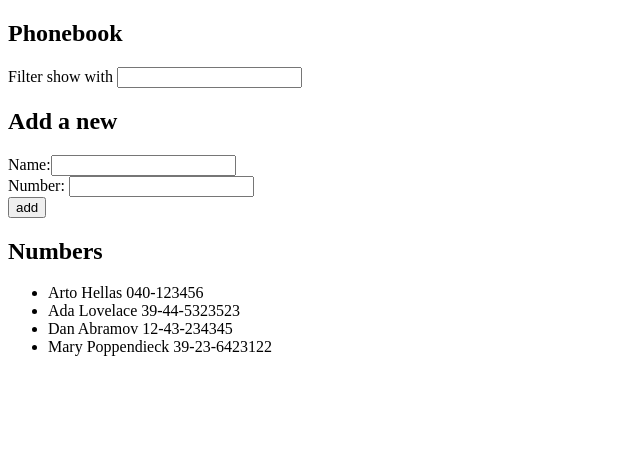
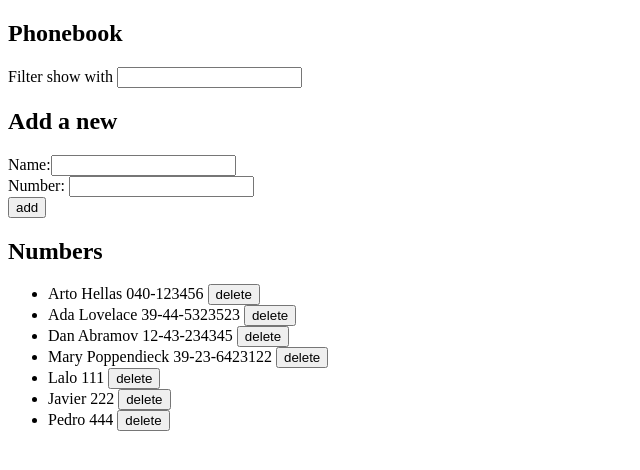
Before and after one commit to Lalodev/fullstackopen-part-02, a React (Vite) app: page / in a window 1280 px wide. Shown: the top 470 px of the page, without its empty margins (0-640 px from the left). Built offline with nearby package versions, Linux system fonts and the light colour scheme; data requests are answered from the project's data file.

Commit message:
Exercises 2.12 - 2.15

```diff
--- a/src/components/Agenda.jsx
+++ b/src/components/Agenda.jsx
@@ -2,7 +2,7 @@ import { useEffect, useRef, useState } from "react";
 import { Filter } from "./Filter";
 import { PersonForm } from "./PersonForm";
 import { Persons } from "./Persons";
-import axios from "axios";
+import agendaService from "../services/agenda";
 
 // const dataTest = [
 //   { name: "Arto Hellas", number: "040-123456", id: 1 },
@@ -18,9 +18,8 @@ export const Agenda = () => {
   const [search, setSearch] = useState("");
 
   useEffect(() => {
-    axios.get("http://localhost:3001/persons").then((res) => {
-      // console.log(res.data);
-      setPersons(res.data);
+    agendaService.getAll().then((initialPersons) => {
+      setPersons(initialPersons);
     });
   }, []);
 
@@ -38,7 +37,7 @@ export const Agenda = () => {
         setNewNumber={setNewNumber}
       />
       <h2>Numbers</h2>
-      <Persons persons={persons} search={search} />
+      <Persons persons={persons} setPersons={setPersons} search={search} />
     </div>
   );
 };
--- a/src/components/Note.jsx
+++ b/src/components/Note.jsx
@@ -1,3 +1,9 @@
-export const Note = ({ note }) => {
-  return <li>{note.content}</li>;
+export const Note = ({ note, toggleImportance }) => {
+  const label = note.important ? "make not important" : "make important";
+
+  return (
+    <li>
+      {note.content} <button onClick={toggleImportance}>{label}</button>
+    </li>
+  );
 };
--- a/src/components/Notes.jsx
+++ b/src/components/Notes.jsx
@@ -1,55 +1,52 @@
 import { useState, useEffect } from "react";
 import { Note } from "./Note";
 import axios from "axios";
+import noteService from "../services/notes";
 
 export const Notes = (/*{ notesdb }*/) => {
   const [notes, setNotes] = useState([]);
   const [newNote, setNewNote] = useState("a new note...");
   const [showAll, setShowAll] = useState(true);
 
-  // useEffect(() => {
-  //   console.log("effect");
-  //   axios.get("http://localhost:3001/notes").then((response) => {
-  //     console.log("promise fulfilled");
-  //     setNotes(response.data);
-  //   });
-  // }, []);
-  //console.log("render", notes.length, "notes");
+  useEffect(() => {
+    //console.log("effect");
+    // axios.get("http://localhost:3001/notes").then((response) => {
+    //   console.log("promise fulfilled");
+    //   setNotes(response.data);
+    // });
 
-  // const hook = () => {
-  //   console.log("effect");
-  //   axios.get("http://localhost:3001/notes").then((response) => {
-  //     console.log("promise fulfilled");
-  //     setNotes(response.data);
-  //   });
-  // };
-  // useEffect(hook, []);
+    // noteService.getAll().then((response) => {
+    //   setNotes(response.data);
+    // });
 
-  useEffect(() => {
-    console.log("effect");
-
-    const eventHandler = (response) => {
-      console.log("promise fulfilled");
-      setNotes(response.data);
-    };
-
-    const promise = axios.get("http://localhost:3001/notes");
-    promise.then(eventHandler);
+    noteService.getAll().then((initialNotes) => {
+      setNotes(initialNotes);
+    });
   }, []);
 
   const addNote = (event) => {
     event.preventDefault();
-    // console.log("button clicked", event.target);
+
     const noteObject = {
       content: newNote,
       important: Math.random() < 0.5,
-      id: notes.length + 1,
+      //id: notes.length + 1,
     };
 
-    setNotes(notes.concat(noteObject));
-    // setNotes([...notes, noteObject]);
+    // axios.post("http://localhost:3001/notes", noteObject).then((response) => {
+    //   //console.log(response);
+    //   setNotes(notes.concat(response.data));
+    //   setNewNote("");
+    // });
 
-    setNewNote("");
+    // noteService.create(noteObject).then((response) => {
+    //   setNotes(notes.concat(response.data));
+    //   setNewNote("");
+
+    noteService.create(noteObject).then((returnedNote) => {
+      setNotes(notes.concat(returnedNote));
+      setNewNote("");
+    });
   };
 
   const handleNoteChange = (event) => {
@@ -60,6 +57,32 @@ export const Notes = (/*{ notesdb }*/) => {
   const notesToShow = showAll
     ? notes
     : notes.filter((note) => note.important === true);
+
+  const toggleImportanceOf = (id) => {
+    //console.log(`importance of ${id} needs to be toggled`);
+    const url = `http://localhost:3001/notes/${id}`;
+    const note = notes.find((note) => note.id === id);
+    const changedNote = { ...note, important: !note.important };
+
+    // axios.put(url, changedNote).then((response) => {
+    //   setNotes(notes.map((note) => (note.id !== id ? note : response.data)));
+    // });
+
+    // noteService.update(id, changedNote).then((response) => {
+    //   setNotes(notes.map((note) => (note.id !== id ? note : response.data)));
+    // });
+
+    noteService
+      .update(id, changedNote)
+      .then((returnedNote) => {
+        setNotes(notes.map((note) => (note.id !== id ? note : returnedNote)));
+      })
+      .catch((error) => {
+        alert(`the note '${note.content}' was already deleted from server`);
+        setNotes(notes.filter((note) => note.id !== id));
+      });
+  };
+
   return (
     <div>
       <h1>Notes</h1>
@@ -73,7 +96,11 @@ export const Notes = (/*{ notesdb }*/) => {
           <Note key={note.id} note={note} />
         ))} */}
         {notesToShow.map((note) => (
-          <Note key={note.id} note={note} />
+          <Note
+            key={note.id}
+            note={note}
+            toggleImportance={() => toggleImportanceOf(note.id)}
+          />
         ))}
       </ul>
       <form onSubmit={addNote}>
@@ -83,3 +110,33 @@ export const Notes = (/*{ notesdb }*/) => {
     </div>
   );
 };
+
+// useEffect(() => {
+//   console.log("effect");
+//   axios.get("http://localhost:3001/notes").then((response) => {
+//     console.log("promise fulfilled");
+//     setNotes(response.data);
+//   });
+// }, []);
+//console.log("render", notes.length, "notes");
+
+// const hook = () => {
+//   console.log("effect");
+//   axios.get("http://localhost:3001/notes").then((response) => {
+//     console.log("promise fulfilled");
+//     setNotes(response.data);
+//   });
+// };
+// useEffect(hook, []);
+
+// useEffect(() => {
+//   console.log("effect");
+
+//   const eventHandler = (response) => {
+//     console.log("promise fulfilled");
+//     setNotes(response.data);
+//   };
+
+//   const promise = axios.get("http://localhost:3001/notes");
+//   promise.then(eventHandler);
+// }, []);
--- /dev/null
+++ b/src/components/Person.jsx
@@ -0,0 +1,21 @@
+import agendaService from "../services/agenda";
+
+export const Person = ({ id, name, number, persons, setPersons }) => {
+  const handlePersonDelete = (id) => {
+    // console.log(id);
+    const confirm = window.confirm(`Delete ${name}?`);
+
+    if (confirm) {
+      agendaService.erase(id).then((returnedPerson) => {
+        setPersons(persons.filter((person) => person.id !== id));
+      });
+    }
+  };
+
+  return (
+    <div>
+      {name} {number}{" "}
+      <button onClick={() => handlePersonDelete(id)}>delete</button>
+    </div>
+  );
+};
--- a/src/components/PersonForm.jsx
+++ b/src/components/PersonForm.jsx
@@ -1,4 +1,5 @@
 import { useRef } from "react";
+import agendaService from "../services/agenda";
 
 export const PersonForm = ({
   persons,
@@ -27,14 +28,39 @@ export const PersonForm = ({
 
     if (!findAPerson(newName)) {
       const newPerson = { name: newName, number: newNumber };
-      setPersons([...persons, newPerson]);
-      setNewName("");
-      setNewNumber("");
+
+      agendaService.create(newPerson).then((returnedPerson) => {
+        setPersons(persons.concat(returnedPerson));
+        setNewName("");
+        setNewNumber("");
+        contactRef.current.focus();
+      });
+    } else {
+      const confirm = window.confirm(
+        `${newName} is already added to phonebook, replace the old number with a new one?`
+      );
+
+      if (confirm) {
+        const person = findAPerson(newName);
+        const changedPerson = { ...person, number: newNumber };
+
+        const { id } = person;
+
+        agendaService.update(id, changedPerson).then((returnedPerson) => {
+          setPersons(
+            persons.map((person) =>
+              person.id !== id ? person : returnedPerson
+            )
+          );
+        });
+
+        setNewName("");
+        setNewNumber("");
+        contactRef.current.focus();
+      }
+
       contactRef.current.focus();
-    } else {
-      alert(`${newName} is already added to phonebook`);
-      contactRef.current.focus();
-    }
+    } //else
   };
 
   return (
--- a/src/components/Persons.jsx
+++ b/src/components/Persons.jsx
@@ -1,4 +1,6 @@
-export const Persons = ({ persons, search }) => {
+import { Person } from "./Person";
+
+export const Persons = ({ persons, setPersons, search }) => {
   const personsToShow = search
     ? persons.filter((person) =>
         person.name.toLowerCase().includes(search.toLowerCase())
@@ -7,8 +9,14 @@ export const Persons = ({ persons, search }) => {
   return (
     <ul>
       {personsToShow.map((person) => (
-        <li key={person.name}>
-          {person.name} {person.number}
+        <li key={person.id}>
+          <Person
+            id={person.id}
+            name={person.name}
+            number={person.number}
+            persons={persons}
+            setPersons={setPersons}
+          />
         </li>
       ))}
     </ul>
--- a/src/data/db.json
+++ b/src/data/db.json
@@ -3,22 +3,37 @@
     {
       "name": "Arto Hellas",
       "number": "040-123456",
-      "id": 1
+      "id": "1"
     },
     {
       "name": "Ada Lovelace",
       "number": "39-44-5323523",
-      "id": 2
+      "id": "2"
     },
     {
       "name": "Dan Abramov",
       "number": "12-43-234345",
-      "id": 3
+      "id": "3"
     },
     {
       "name": "Mary Poppendieck",
       "number": "39-23-6423122",
-      "id": 4
+      "id": "4"
+    },
+    {
+      "id": "6c79",
+      "name": "Lalo",
+      "number": "111"
+    },
+    {
+      "id": "6f01",
+      "name": "Javier",
+      "number": "222"
+    },
+    {
+      "id": "8e53",
+      "name": "Pedro",
+      "number": "444"
     }
   ]
 }
--- a/src/main.jsx
+++ b/src/main.jsx
@@ -5,26 +5,26 @@ import App from "./App.jsx";
 // const promise2 = axios.get("http://localhost:3001/foobar");
 // console.log(promise2);
 
-const notes = [
-  {
-    id: 1,
-    content: "HTML is easy",
-    important: true,
-  },
-  {
-    id: 2,
-    content: "Browser can execute only JavaScript",
-    important: false,
-  },
-  {
-    id: 3,
-    content: "GET and POST are the most important methods of HTTP protocol",
-    important: true,
-  },
-];
+// const notes = [
+//   {
+//     id: 1,
+//     content: "HTML is easy",
+//     important: true,
+//   },
+//   {
+//     id: 2,
+//     content: "Browser can execute only JavaScript",
+//     important: false,
+//   },
+//   {
+//     id: 3,
+//     content: "GET and POST are the most important methods of HTTP protocol",
+//     important: true,
+//   },
+// ];
 
 createRoot(document.getElementById("root")).render(
   <StrictMode>
-    <App notes={notes} />
+    <App /*notes={notes}*/ />
   </StrictMode>
 );
--- /dev/null
+++ b/src/services/agenda.js
@@ -0,0 +1,30 @@
+import axios from "axios";
+
+const baseUrl = "http://localhost:3001/persons";
+
+const getAll = () => {
+  const request = axios.get(baseUrl);
+  return request.then((response) => response.data);
+};
+
+const create = (newObject) => {
+  const request = axios.post(baseUrl, newObject);
+  return request.then((response) => response.data);
+};
+
+const update = (id, newObject) => {
+  const request = axios.put(`${baseUrl}/${id}`, newObject);
+  return request.then((response) => response.data);
+};
+
+const erase = (id) => {
+  const request = axios.delete(`${baseUrl}/${id}`);
+  return request.then((response) => response.data);
+};
+
+export default {
+  getAll,
+  create,
+  update,
+  erase,
+};
--- /dev/null
+++ b/src/services/notes.js
@@ -0,0 +1,41 @@
+import axios from "axios";
+
+const baseUrl = "http://localhost:3001/notes";
+
+const getAll = () => {
+  const request = axios.get(baseUrl);
+  // const nonExisting = {
+  //   id: 10000,
+  //   content: "This note is not saved to server",
+  //   important: true,
+  // };
+  return request.then((response) => response.data); //.concat(nonExisting));
+};
+
+const create = (newObject) => {
+  const request = axios.post(baseUrl, newObject);
+  return request.then((response) => response.data);
+};
+
+const update = (id, newObject) => {
+  const request = axios.put(`${baseUrl}/${id}`, newObject);
+  return request.then((response) => response.data);
+};
+
+export default {
+  getAll,
+  create,
+  update,
+};
+
+// const getAll = () => {
+//   return axios.get(baseUrl);
+// };
+
+// const create = (newObject) => {
+//   return axios.post(baseUrl, newObject);
+// };
+
+// const update = (id, newObject) => {
+//   return axios.put(`${baseUrl}/${id}`, newObject);
+// };
```
Also changed, not shown: src/App.jsx (+45 -45 lines), src/data/db.txt.
